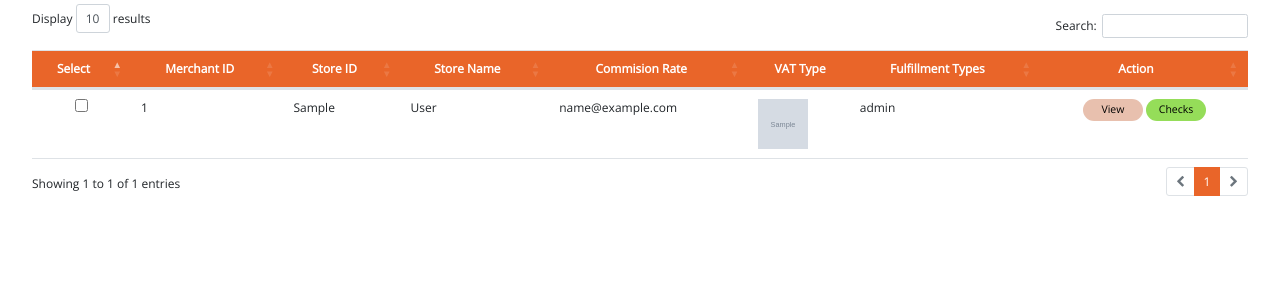
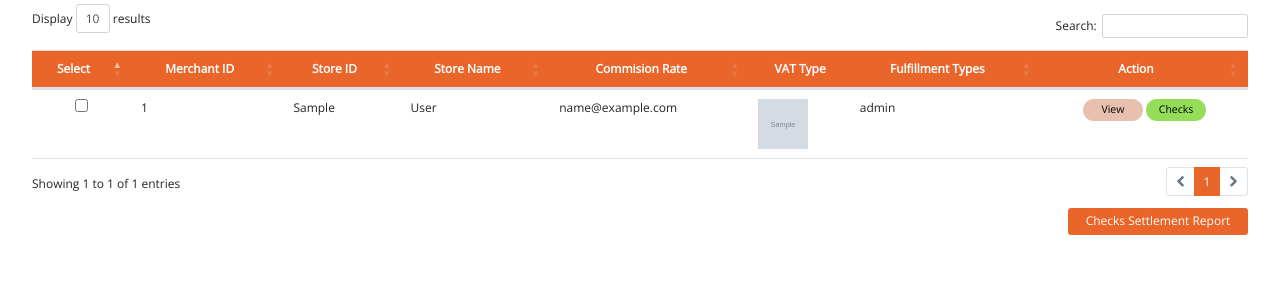
Before and after one commit to jerico313/Merchant-Tool, a PHP site: page /Merchants.php in a window 1280 px wide. Shown: the part 189-489 px from the top of the page. Run offline with PHP 8.4, Linux system fonts and the light colour scheme; tables that the repository leaves empty or names only in its code hold one stand-in row (values such as "Sample post"); grey boxes marked "Sample" are stand-in pictures; some libraries are stand-ins or nearby versions.

Commit message:
add new elements

```diff
--- a/Merchants.php
+++ b/Merchants.php
@@ -10,7 +10,7 @@ function displayEmployeeData() {
       $count = 1;
       while ($row = $result->fetch_assoc()) {
           echo "<tr data-id='" . $row['employee_id'] . "'>";
-          echo "<td><center><input type='checkbox' class='schedule-checkbox' value='" . $row['employee_id'] . "'></center></td>";
+          echo "<td><center><input type='checkbox' style='accent-color:#E96529;' class='schedule-checkbox' value='" . $row['employee_id'] . "'></center></td>";
           echo "<td>" . $row['employee_id'] . "</td>";
           echo "<td>" . $row['emp_firstname'] . "</td>";
           echo "<td>" . $row['emp_lastname'] . "</td>";
@@ -90,6 +90,9 @@ function displayEmployeeData() {
         <?php displayEmployeeData(); ?>
         </tbody>
     </table>
+    <div class="reset" style="padding: 10px 0px 20px 0px; text-align: right;">
+    <button type="button" class="btn btn-danger" id="resetStatusButton" style="border: none; background-color: #E96529; width:180px;">Checks Settlement Report</button>
+</div>
   </div>
 </div>
 </div>
```
